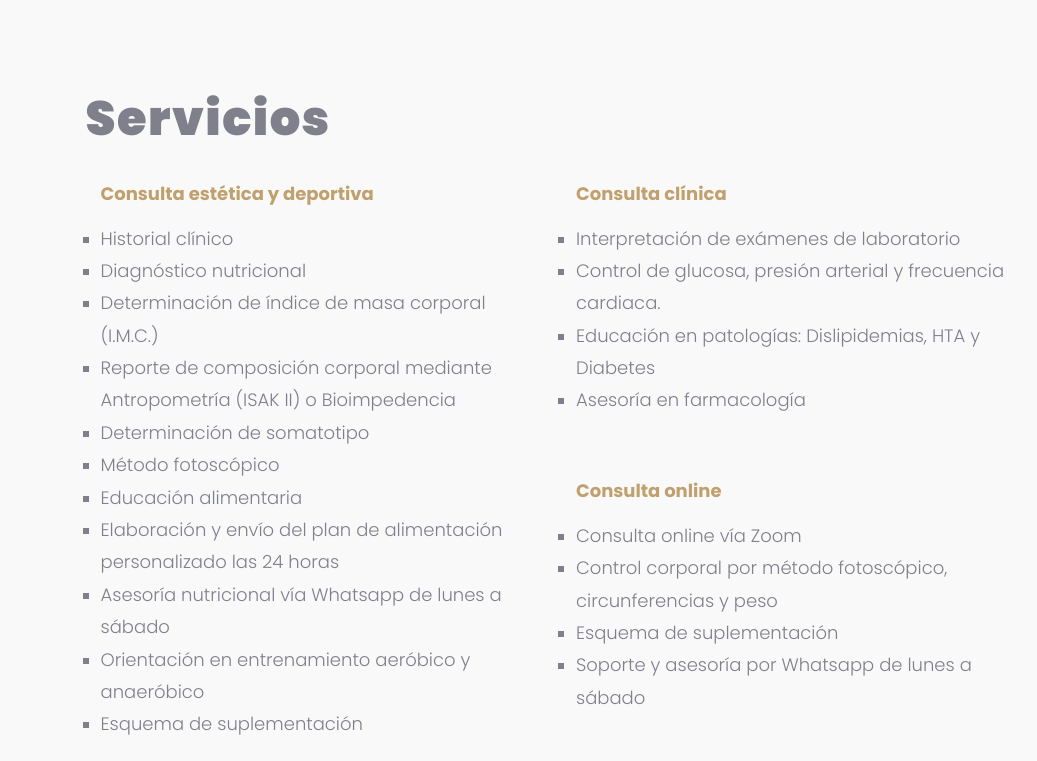
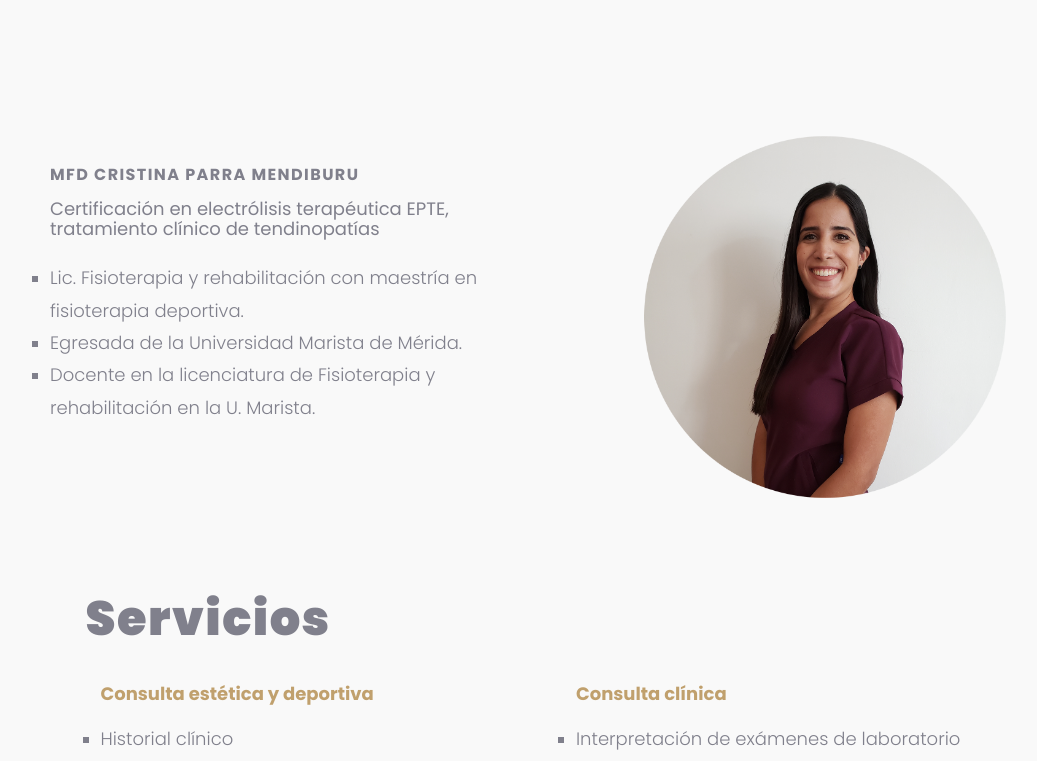
Before and after one commit to eosfelipe/react-website, a React (Create React App) app: page / in a window 1280 px wide. Shown: the part 1717-2478 px from the top of the page, without its empty margins (79-1116 px from the left). Built offline with nearby package versions, Linux system fonts and the light colour scheme.

Commit message:
new features added and requested changes

```diff
--- a/src/components/Footer/FooterElements.js
+++ b/src/components/Footer/FooterElements.js
@@ -103,9 +103,9 @@ export const SocialIcons = styled.div`
   display: flex;
   justify-content: center;
   align-items: center;
-  width: 240px;
+  /* width: 240px; */
 
-  @media screen and (max-width:768px) {
+  @media screen and (max-width: 768px) {
     justify-content: space-evenly;
   }
 `
@@ -115,7 +115,7 @@ export const SocialIconLink = styled.a`
   font-size: 24px;
   margin-left: 1rem;
 
-  @media screen and (max-width:  768px) {
+  @media screen and (max-width: 768px) {
     margin: 0;
   }
 
--- a/src/components/InfoAlliances/Brands.js
+++ b/src/components/InfoAlliances/Brands.js
@@ -1,12 +1,13 @@
 import React from 'react'
-import {Brand} from './AlliancesElements'
+import { Brand } from './AlliancesElements'
 import './tooltip.css'
 
-const Brands = ({img, description, title}) => {
+const Brands = ({ img, description, title, cat }) => {
   return (
     <div className="tooltip top">
       <Brand src={img} alt={title} />
       <span className="tiptext">
+        <b>{cat}: </b>
         {description}
       </span>
     </div>
--- a/src/components/InfoAlliances/index.js
+++ b/src/components/InfoAlliances/index.js
@@ -14,67 +14,78 @@ const images = [
     id: 1,
     src: require('../../images/cupra.png').default,
     title: 'Cupra',
-    description: '10% off en suplementos'
+    description: '10% off en suplementos',
+    cat: 'Suplementación'
   },
   {
     id: 2,
     src: require('../../images/mgym.png').default,
     title: 'MGYM',
-    description: '$500 mes sin inscripción'
+    description: '$500 mes sin inscripción',
+    cat: 'Gimnasios'
   },
   {
     id: 3,
     src: require('../../images/nacion.png').default,
     title: 'Nación',
-    description: '15% off'
+    description: '15% off',
+    cat: 'Training'
   },
   {
     id: 4,
     src: require('../../images/onebalance.png').default,
     title: 'One balance',
-    description: '10% off'
+    description: '10% off',
+    cat: 'Alimentación'
   },
   {
     id: 5,
     src: require('../../images/psicologia.png').default,
     title: 'Psicología',
-    description: '15% off Terapia'
+    description: '15% off Terapia',
+    cat: 'Psicología'
   },
   {
     id: 6,
     src: require('../../images/raw.png').default,
     title: 'Raw',
-    description: '$350 mes sin inscripción'
+    description: '$350 mes sin inscripción',
+    cat: 'Gimnasios'
   },
   {
     id: 7,
     src: require('../../images/road.png').default,
     title: 'Road',
-    description: '1 semana gratis'
+    description: '1 semana gratis',
+    cat: 'Training'
   },
   {
     id: 8,
     src: require('../../images/shukra.png').default,
     title: 'Shukra',
-    description: '1 consulta de presoterapia gratis y 10% off'
+    description: '1 consulta de presoterapia gratis y 10% off',
+    cat: 'Wellness'
   },
   {
     id: 9,
     src: require('../../images/tastyweek.png').default,
     title: 'Tastyweek',
-    description: '30% off primer pedido + 10% off futuros pedidos'
+    description: '30% off primer pedido + 10% off futuros pedidos',
+    cat: 'Alimentación'
   },
   {
     id: 10,
     src: require('../../images/fisioestudio.png').default,
     title: 'Fisioestudio',
-    description: '20% en la primera cita  o 30 min de presoterapia'
+    description: '20% en la primera cita  o 30 min de presoterapia',
+    cat: 'Fisioterapia'
   },
   {
     id: 11,
     src: require('../../images/anytime.png').default,
     title: 'Anytime',
-    description: '0% Inscripción + Llave de acceso $200 + Mensualidad $625*'
+    description: '0% Inscripción + Llave de acceso $200 + Mensualidad $625*',
+    cat: 'Gimnasios'
   }
 ]
 
@@ -101,6 +112,7 @@ const InfoAlliances = () => {
                   img={image.src}
                   description={image.description}
                   title={image.title}
+                  cat={image.cat}
                 />
               ))
               .sort((a, b) => a.props.title.localeCompare(b.props.title))}
--- a/src/components/InfoAlliances/tooltip.css
+++ b/src/components/InfoAlliances/tooltip.css
@@ -5,12 +5,12 @@
 }
 .tooltip .tiptext {
   visibility: hidden;
-  width: 120px;
+  /* width: 120px; */
   background-color: black;
   color: #fff;
   text-align: center;
   border-radius: 3px;
-  padding: 6px 0;
+  padding: 6px 6px;
   position: absolute;
   z-index: 1;
   box-shadow: 0 5px 10px rgba(0, 0, 0, 0.2);
--- a/src/components/InfoSection/Data.js
+++ b/src/components/InfoSection/Data.js
@@ -27,10 +27,10 @@ export const homeObjTwo = {
   buttonLabel: 'Learn More',
   p1: 'Nutriólogo egresado de la Universidad Marista de Mérida.',
   p2: 'Especializado en nutrición deportiva y en la evaluación de la composición corporal.',
-  p3: 'Antropometrista Nivel II, miembro actual de International Society for the Advancement of Kinanthropometry (ISAK)',
+  p3: 'Antropometrista Nivel II, miembro actual de International Society for the Advancement of Kinanthropometry (ISAK).',
   imgStart: true,
-  img: require('../../images/person.png'),
-  alt: 'person',
+  img: require('../../images/avatar_user2.png'),
+  alt: 'L.N. Eyder Méndez Gamboa',
   dark: false,
   primary: false,
   darkText: true
@@ -54,17 +54,21 @@ export const homeObjThree = {
 }
 
 export const homeObjFour = {
-  id: 'contact',
+  id: 'discover2',
   lightBg: true,
   lightText: false,
   lightTextDesc: false,
-  topLine: 'Join our Team',
-  headline: 'Creating an account is extremely easy',
-  description:
-    'Get everything set up and ready in under 10 minutes. All you need to do is add your information and you re ready to go.',
-  buttonLabel: 'Start Now',
+  topLine: 'MFD Cristina Parra Mendiburu',
+  headline:
+    'Certificación en electrólisis terapéutica EPTE, tratamiento clínico de tendinopatías',
+  description: '',
+  buttonLabel: 'Learn More',
+  p1: 'Lic. Fisioterapia y rehabilitación con maestría en fisioterapia deportiva.',
+  p2: 'Egresada de la Universidad Marista de Mérida.',
+  p3: 'Docente en la licenciatura de Fisioterapia y rehabilitación en la U. Marista.',
   imgStart: false,
-  alt: 'Paper',
+  img: require('../../images/avatar_user1.png'),
+  alt: 'person',
   dark: false,
   primary: false,
   darkText: true
--- a/src/pages/index.js
+++ b/src/pages/index.js
@@ -7,7 +7,7 @@ import {
   homeObjOne,
   homeObjTwo,
   homeObjThree,
-  homeObjFour,
+  homeObjFour
 } from '../components/InfoSection/Data'
 import InfoSectionServices from '../components/InfoSectionServices'
 import Newsletter from '../components/Newsletter'
@@ -29,6 +29,7 @@ const Home = () => {
       <HeroSection />
       <InfoSection {...homeObjOne} />
       <InfoSection {...homeObjTwo} />
+      <InfoSection {...homeObjFour} />
       <InfoSectionServices />
       <Newsletter />
       <InfoAlliances />
```
Also changed, not shown: src/images/avatar_user1.png (added), src/images/avatar_user2.png (added).
